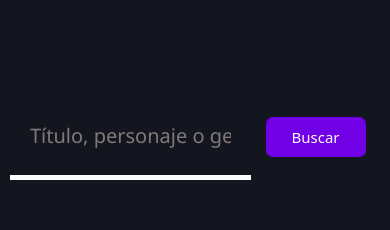
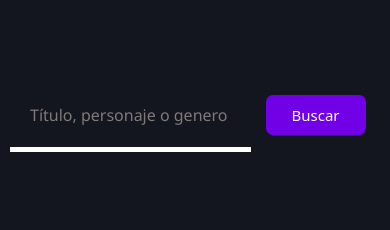
Before and after one commit to santigimenezz1/movie-next, a Next.js app: page /search in a window 390 px wide. Shown: the top 230 px of the page. Built offline with nearby package versions, Linux system fonts and the light colour scheme.

Commit message:
responsive search terminado

```diff
--- a/src/app/detalleSerie/detalleSerie.css
+++ b/src/app/detalleSerie/detalleSerie.css
@@ -133,6 +133,9 @@
         text-align: center;
         width: 90%;
       }
+      .detalle__info__description span{
+        font-size: 20px;
+      }
     .detalle__info__titulo h1{
         font-size: 7vw;
     }
@@ -142,4 +145,7 @@
     .detalle__info__titulo h1{
         font-size: 7vw;
     }
+    .detalle__info__description span{
+        font-size: 18px;
+      }
 }
--- a/src/app/search/search.css
+++ b/src/app/search/search.css
@@ -133,6 +133,9 @@
   .buscador__input{
     width: 75%;
   }
+  .buscador__input {
+    font-size: 25px;
+  }
 
   .buscador__input::placeholder {
     font-size: 25px;
@@ -141,6 +144,9 @@
 @media screen and (max-width:460px) {
   .buscador__input{
     width: 70%;
+  }
+  .buscador__input {
+    font-size: 20px;
   }
   .buscador__input::placeholder {
     font-size: 20px;
@@ -153,5 +159,24 @@
   .buscador__input{
     width: 65%;
   }
+  .buscador__input::placeholder {
+    font-size: 16px;
+  }
+  .buscador__input {
+    font-size: 20px;
+  }
 
 }
+
+@media screen and (max-width:360px) {
+  .buscador__input{
+    width: 60%;
+  }
+  .buscador__input::placeholder {
+    font-size: 12px;
+  }
+  .buscador__input {
+    font-size: 14px;
+  }
+
+}
```
